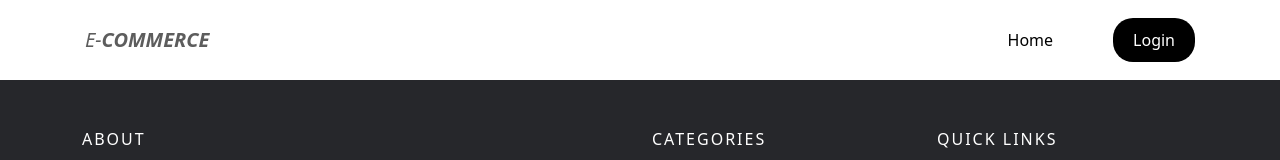
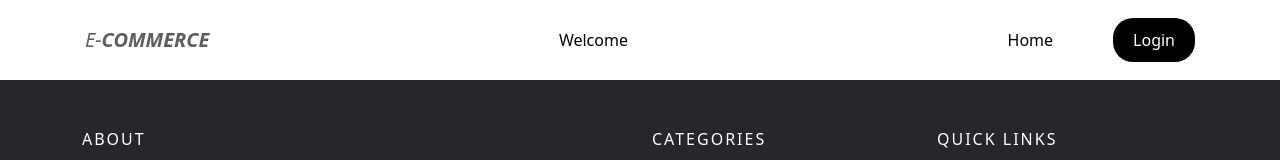
Before and after one commit to CGUltimateno/ITI_PROJECT, an Angular app: page /login in a window 1280 px wide. Shown: the top 160 px of the page. Built offline with nearby package versions, Linux system fonts and the light colour scheme.

Commit message:
product page modified
+ add product

```diff
--- a/src/app/addproduct/addproduct.component.html
+++ b/src/app/addproduct/addproduct.component.html
@@ -7,19 +7,19 @@
     </div>
     <div class="form-group">
       <label for="price">Price:</label>
-      <input type="number" id="price" name="price" [(ngModel)]="product.price" class="form-control" required>
+      <input type="number" id="price" name="price" ngModel class="form-control" required>
     </div>
     <div class="form-group">
       <label for="description">Description:</label>
-      <textarea id="description" name="description" [(ngModel)]="product.desc" class="form-control" required></textarea>
+      <textarea id="description" name="desc" [(ngModel)]="product.desc" class="form-control" required></textarea>
     </div>
     <div class="form-group">
       <label for="image">Image URL:</label>
-      <input type="text" id="image" name="image" [(ngModel)]="product.imageurl" class="form-control" required>
+      <input type="text" id="image" name="imageurl" [(ngModel)]="product.imageurl" class="form-control" required>
     </div>
     <div class="form-group">
       <label for="category">Category:</label>
-      <select id="category" name="category" [(ngModel)]="product.categories" class="form-control" required>
+      <select id="category" name="categories" [(ngModel)]="product.categories" class="form-control" required>
         <option value="Electronics">Electronics</option>
         <option value="Clothing">Clothing</option>
         <option value="Food">Food</option>
--- a/src/app/home/home.component.ts
+++ b/src/app/home/home.component.ts
@@ -11,11 +11,6 @@ export class HomeComponent {
 
   constructor( private loginService: LoginService,private router: Router)
   {
-
-  console.log('====================================');
-  console.log(this.isAuth, 'from nav');
-    console.log('====================================');
-
     this.router.navigate(['/home']);
     this.reloadPage()
   }
--- a/src/app/login.service.ts
+++ b/src/app/login.service.ts
@@ -10,7 +10,15 @@ export class LoginService {
 
   constructor(private http: HttpClient, private router: Router) { }
   public static isLoggedIn: boolean = false
+  private userName: string | null = null;
 
+  setUserName(name: string) {
+    this.userName = name;
+  }
+
+  getUserName(): string | null {
+    return this.userName;
+  }
 
 
 
--- a/src/app/login/login.component.ts
+++ b/src/app/login/login.component.ts
@@ -15,14 +15,15 @@ export class LoginComponent  implements OnInit {
   }
 
 
-  login(data: { email: string, password: string }) {
+  login(data: { email: string, password: string, username:string }) {
 try {
     this.http.post(`http://localhost:4000/api/auth/login`, data).subscribe((res) => {
       console.log(res);
       localStorage.setItem('email', data.email);
       LoginService.isLoggedIn = true
       localStorage.setItem('logedin',JSON.stringify(  LoginService.isLoggedIn))
-location.reload();
+      this.loginService.setUserName(data.username)
+      location.reload();
 window.location.replace('/home');
 
       console.log('====================================');
--- a/src/app/navbar/navbar.component.html
+++ b/src/app/navbar/navbar.component.html
@@ -5,10 +5,10 @@
   <header>
     <div class="container" ng>
       <a routerLink="/home" class="logo">E-<b>Commerce</b></a>
+      <a class="nav-link">Welcome {{ userName }}</a>
       <ul class="links">
         <li class="nav-item">
           <a class="nav-link" routerLink="">Home</a>
-        </li>
         <li class="nav-item">
           <a class="nav-link" *ngIf="isAuth" routerLink="/products">Products</a>
         </li>
--- a/src/app/navbar/navbar.component.ts
+++ b/src/app/navbar/navbar.component.ts
@@ -17,12 +17,15 @@ export class NavbarComponent implements OnInit {
 
   }
   isAuth = localStorage.getItem('logedin')
-
+  get userName(): string | null {
+    return this.loginService.getUserName();
+  }
   logout() {
      localStorage.removeItem("email");
     localStorage.removeItem("logedin");
+    localStorage.removeItem('username');
     location.reload();
-window.location.replace('/login');
+    window.location.replace('/login');
 
   }
 
--- a/src/app/prodservice.service.ts
+++ b/src/app/prodservice.service.ts
@@ -15,7 +15,7 @@ export class ProdserviceService {
 
   AddProduct(data: {title: string, desc: string, price: number, imageurl: string, categories: string}) {
     try {
-      this.http.post(`http://localhost:4000/api/products`, data).subscribe((res) => {
+      this.http.post(`http://localhost:4000/api/products/add`, data).subscribe((res) => {
         console.log(res);
         localStorage.setItem('title', data.title);
         localStorage.setItem('desc', data.desc);
--- a/src/app/register/register.component.html
+++ b/src/app/register/register.component.html
@@ -2,6 +2,7 @@
 <div class="center">
   <form #registerForm="ngForm" (ngSubmit)="register(registerForm.value)">
     <p class="title">Sign up</p>
+
     <!-- Email input -->
     <div class="form-outline mb-4">
       <input
```
